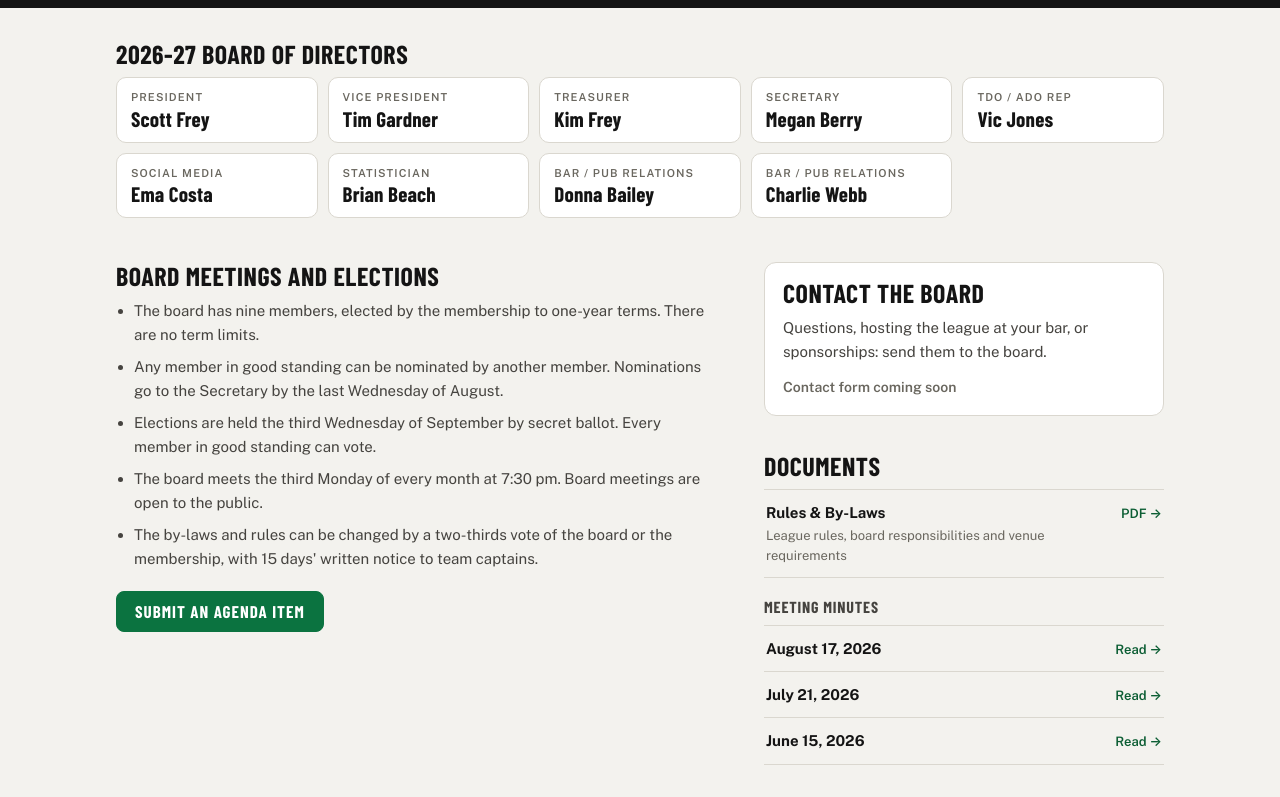
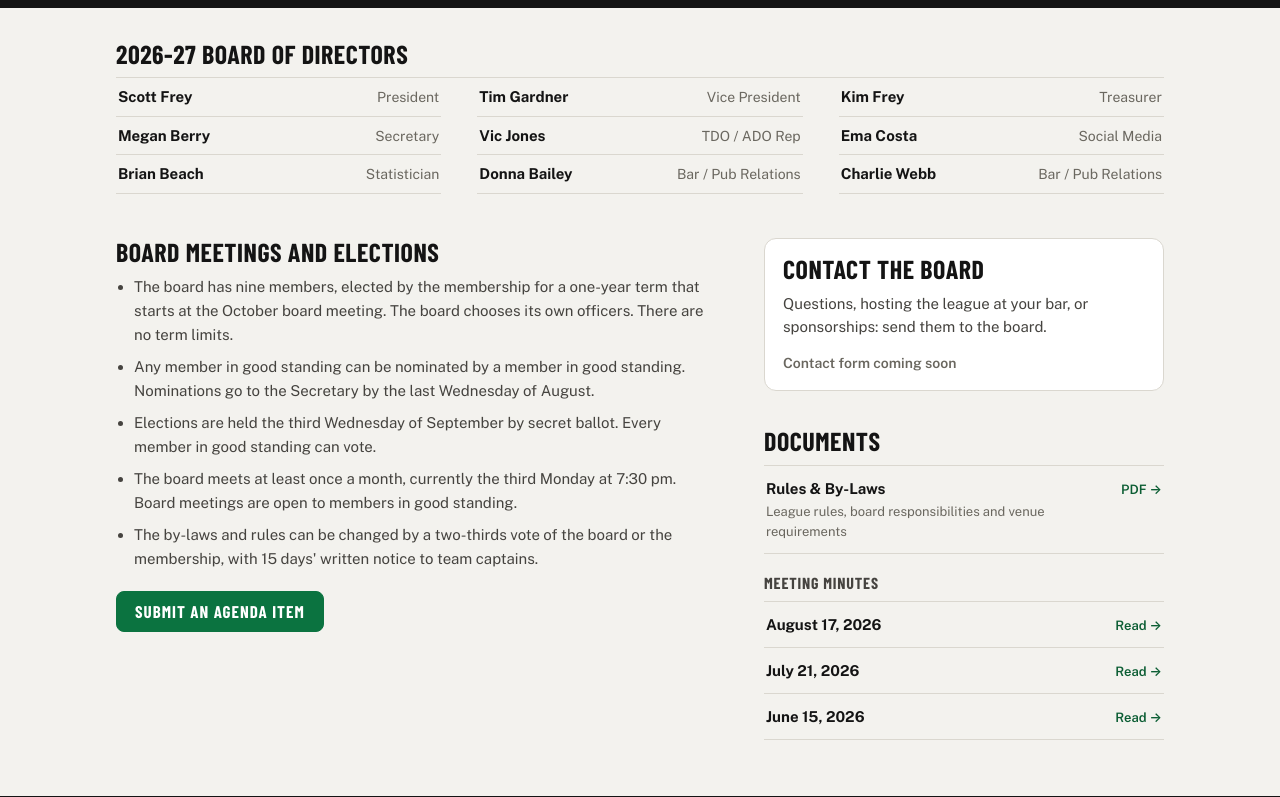
Before and after one commit to GNDA-Darts/website, a plain HTML site: page about/index.html in a window 1280 px wide. Shown: the part 45-842 px from the top of the page. Drawn offline with nearby package versions, Linux system fonts and the light colour scheme.

Commit message:
About: compact board list; meetings and elections bullets checked against the by-laws
Board shown as a three-column name/role list instead of cards. Bullets corrected per the
revised by-laws (terms from the October meeting, board picks officers, nominations by any
member in good standing, monthly meetings open to members in good standing). Agenda page
and Home fallback text: meetings open to members in good standing, not the public.

Co-Authored-By: Claude Opus 5.5 <noreply@anthropic.com>
Claude-Session: https://claude.ai/code/session_01MvvjiwEu3W1Kw9zfBe9L6o

```diff
--- a/about/index.html
+++ b/about/index.html
@@ -14,15 +14,16 @@
 <link rel="stylesheet" href="../assets/site.css">
 <link rel="stylesheet" href="../assets/pages.css">
 <style>
-/* About layout: board of directors as a card grid; below it, meetings & elections (wide) beside
+/* About layout: board of directors as a compact name/role list (three columns); below it, meetings & elections (wide) beside
    documents, minutes and contact (narrow). One column on phones. */
 .sr{position:absolute;width:1px;height:1px;overflow:hidden;clip:rect(0 0 0 0);white-space:nowrap}
 main .wrap{padding-block:32px 56px}
 
-.board{list-style:none;margin:0;padding:0;display:grid;grid-template-columns:repeat(auto-fill,minmax(200px,1fr));gap:10px}
-.person{background:var(--surface);border:1px solid var(--rule);border-radius:10px;padding:12px 14px;display:flex;flex-direction:column;gap:2px;min-width:0}
-.person .role{font:600 11px/1.3 var(--body);letter-spacing:.1em;text-transform:uppercase;color:var(--muted)}
-.person b{font:700 21px/1.1 var(--display);letter-spacing:.01em}
+.board{list-style:none;margin:10px 0 0;padding:0;display:grid;grid-template-columns:repeat(3,minmax(0,1fr));gap:0 36px;border-top:1px solid var(--rule)}
+.person{border-bottom:1px solid var(--rule);padding:9px 2px;display:flex;justify-content:space-between;align-items:baseline;gap:12px;min-width:0}
+.person b{font:700 15px/1.3 var(--body)}
+.person .role{font-size:14px;line-height:1.3;color:var(--muted);text-align:right}
+@media (max-width:820px){ .board{grid-template-columns:minmax(0,1fr)} }
 
 .cols{display:grid;grid-template-columns:minmax(0,1.5fr) minmax(0,1fr);gap:40px 48px;align-items:start;margin-top:44px}
 .gov{margin:0;padding-left:18px;color:var(--ink2);line-height:1.6;max-width:68ch}
@@ -98,7 +99,7 @@ h3.minor{margin:20px 0 8px;font-size:16px}
 
   $("board-h").textContent = A.boardTitle || "Board of Directors";
   $("board").innerHTML = (A.board||[]).map(function(p){
-    return '<li class="person"><span class="role">'+esc(p.role)+'</span><b>'+esc(p.name)+'</b></li>';
+    return '<li class="person"><b>'+esc(p.name)+'</b><span class="role">'+esc(p.role)+'</span></li>';
   }).join("") || '<li><p class="empty">Board list coming soon.</p></li>';
 
   $("gov").innerHTML = (A.governance||[]).map(function(g){return "<li>"+esc(g)+"</li>"}).join("");
--- a/data/about.js
+++ b/data/about.js
@@ -20,10 +20,10 @@ window.GNDA_ABOUT = {
 
   // Board meetings and elections: a summary of the by-laws. One line per point.
   governance: [
-    "The board has nine members, elected by the membership to one-year terms. There are no term limits.",
-    "Any member in good standing can be nominated by another member. Nominations go to the Secretary by the last Wednesday of August.",
+    "The board has nine members, elected by the membership for a one-year term that starts at the October board meeting. The board chooses its own officers. There are no term limits.",
+    "Any member in good standing can be nominated by a member in good standing. Nominations go to the Secretary by the last Wednesday of August.",
     "Elections are held the third Wednesday of September by secret ballot. Every member in good standing can vote.",
-    "The board meets the third Monday of every month at 7:30 pm. Board meetings are open to the public.",
+    "The board meets at least once a month, currently the third Monday at 7:30 pm. Board meetings are open to members in good standing.",
     "The by-laws and rules can be changed by a two-thirds vote of the board or the membership, with 15 days' written notice to team captains."
   ],
 
--- a/data/home.js
+++ b/data/home.js
@@ -31,7 +31,7 @@ window.GNDA_HOME = {
   //         more: [ "Registration opens June 1.", ["Friday: doubles", "Saturday: singles"] ]
   events: [
     { repeat: "third Monday", time: "7:30 pm", title: "Board meeting",
-      details: "Board meetings are open to the public and held the third Monday of every month. Have something you'd like the board to discuss?",
+      details: "Board meetings are held the third Monday of every month and are open to members in good standing. Have something you'd like the board to discuss?",
       link: "about/agenda/index.html", linkText: "Submit an agenda item" },
     { date: "2026-10-24", title: "A Killer Night: GNDA Halloween Party", time: "7:00 pm", place: "New venue TBA",
       details: "A killer blind draw: draw your partner and hope for the best. Costume contest, $10 per entry with 5 free Triple Shot tickets. Beer goggles contest. The GNDA Triple Shot will be there." },
```
Also changed, not shown: about/agenda/index.html (+2 -2 lines).
